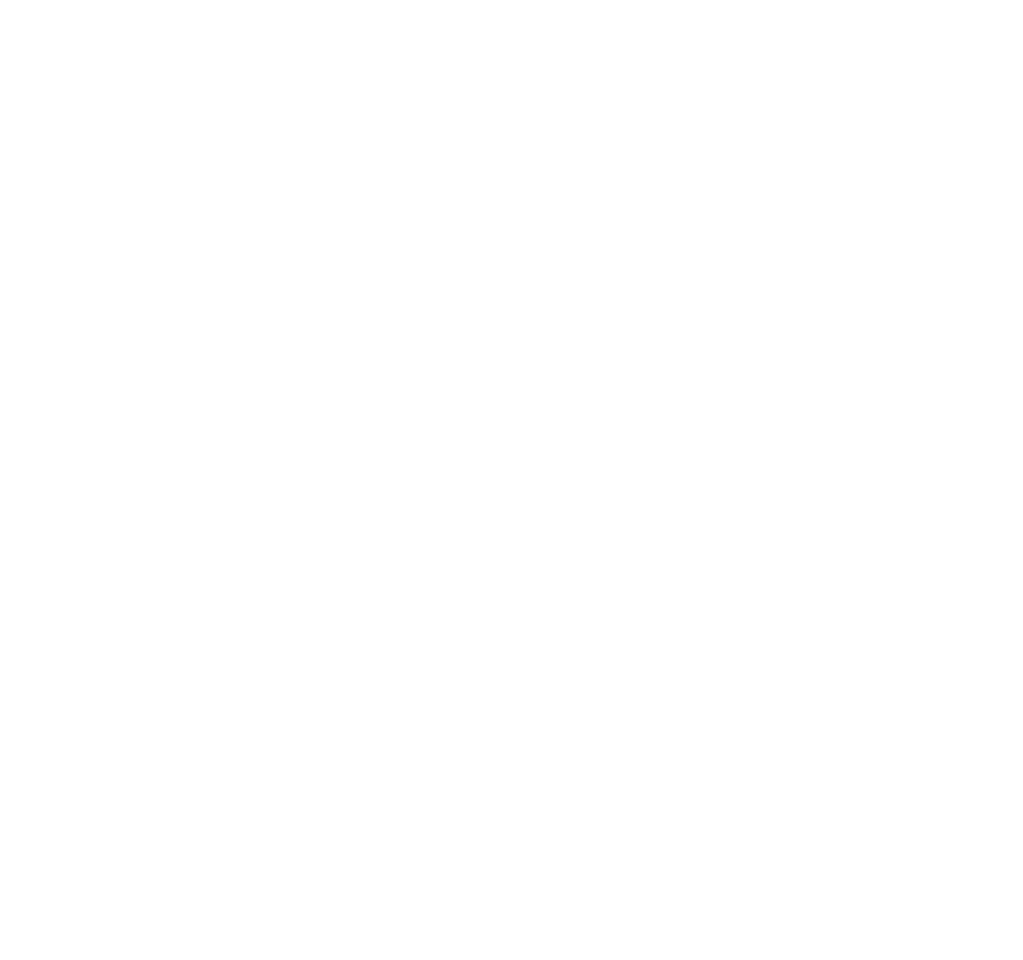
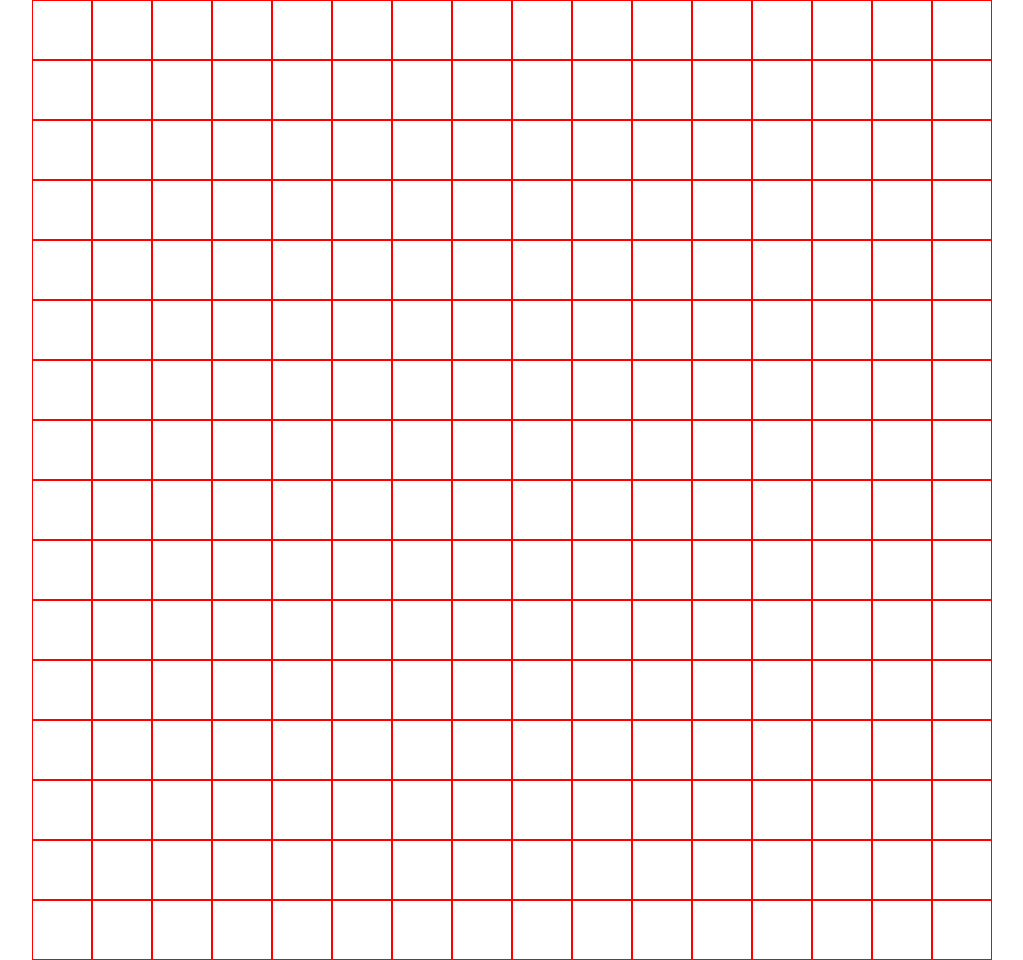
Before and after one commit to curtis-christie/etch-a-sketch, a plain HTML site: page index.html in a window 1280 px wide. Shown: the whole page, without its empty margins (128-1151 px from the left). Before the commit the page ends 800 px from the top, so only its background shows below. Drawn offline with Linux system fonts and the light colour scheme.

Commit message:
finish hover event changing square color.

```diff
--- a/index.html
+++ b/index.html
@@ -7,7 +7,9 @@
   <link rel="stylesheet" href="styles.css">
 </head>
 <body>
+  <div class="container">
 
+  </div>
 
 
   <script src="script.js"></script>
--- a/script.js
+++ b/script.js
@@ -0,0 +1,17 @@
+let container_div = document.querySelector(".container");
+
+for (let ii = 1; ii < 257; ii++) {
+  let div;
+  div = document.createElement("div");
+  container_div.appendChild(div);
+};
+
+let divList = document.querySelectorAll(".container > div");
+
+divList.forEach((e) => {
+  e.addEventListener("mouseenter",
+    (Event) => {
+      Event.target.style.backgroundColor = "Yellow";
+    }
+  );
+});
--- a/styles.css
+++ b/styles.css
@@ -0,0 +1,73 @@
+/*======= RESET =======*/
+
+/* makes sizing simpler */
+*,
+*::before,
+*::after {
+  box-sizing: border-box;
+}
+
+/* remove default spacing */
+/* force styling of type through styling, rather than elements */
+* {
+  margin: 0;
+  padding: 0;
+  font: inherit;
+}
+
+/* dark mode user-agent-styles */
+/* improves punctuation in supported browsers */
+html {
+  /* color-scheme: dark light; */
+  hanging-punctuation: first last;
+}
+
+/* min body height */
+body {
+  min-height: 100svh;
+}
+
+/* responsive images/videos */
+img,
+picture,
+svg,
+video {
+  display: block;
+  max-width: 100%;
+}
+
+/* Improved heading in supported browsers */
+h1,
+h2,
+h3,
+h4,
+h5,
+h6 {
+  text-wrap: balance;
+}
+
+/* improve readability with max-width on paragraphs and lists */
+/* prevent orphans in supported browsers */
+p,
+li {
+  max-width: var(--p-max-width, 65ch);
+  text-wrap: pretty;
+}
+/*==== END OF RESET ====*/
+
+
+/*======= STYLES =======*/
+
+.container {
+  display: flex;
+  flex-wrap: wrap;
+  width: 960px;
+  height: 960px;
+  margin: 0 auto;
+
+}
+
+.container > div {
+  width: 6.25%;
+  border: 1px solid red;
+}
```
